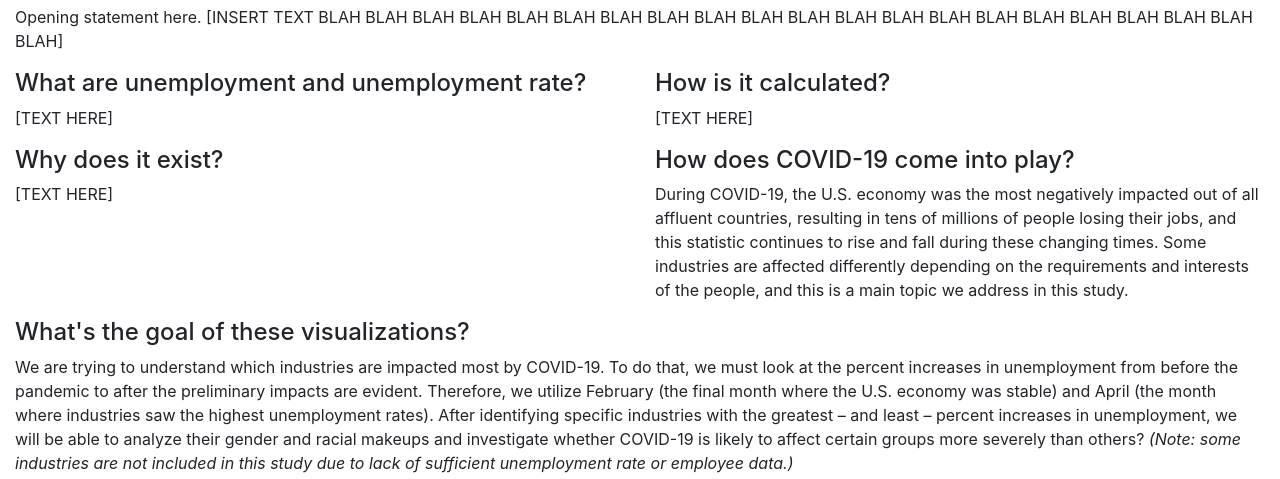
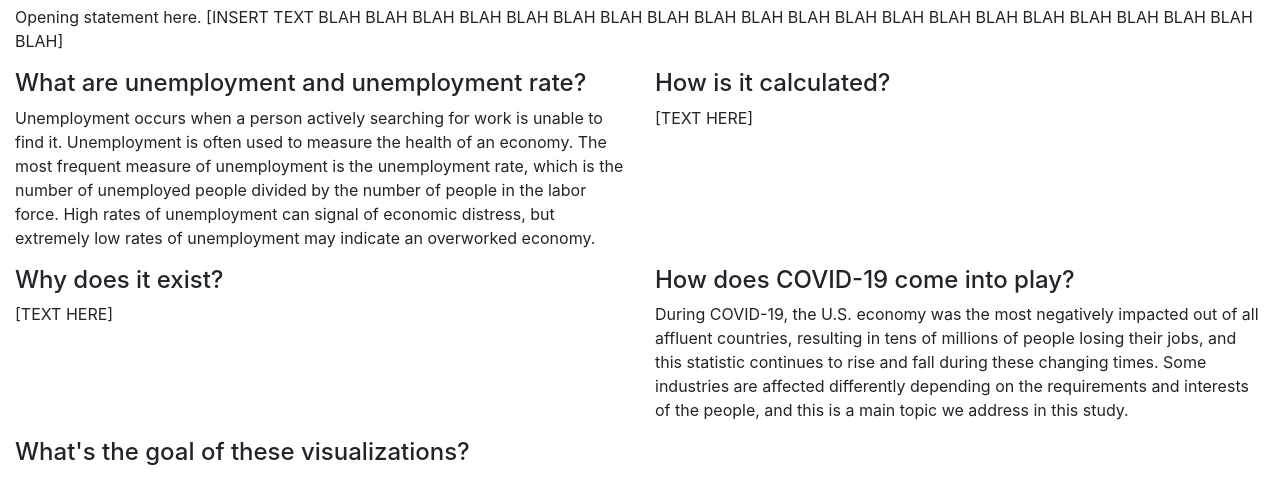
Before and after one commit to asmikumar/economic-analysis-covid19, a plain HTML site: page index.html in a window 1280 px wide. Shown: the part 241-720 px from the top of the page. Drawn offline with Linux system fonts and the light colour scheme.

Commit message:
Adding more unemployment rate descriptions

```diff
--- a/index.html
+++ b/index.html
@@ -75,7 +75,7 @@
 
             <div class='col-lg-6'>
               <h4>What are unemployment and unemployment rate?</h4>
-              [TEXT HERE]
+              Unemployment occurs when a person actively searching for work is unable to find it. Unemployment is often used to measure the health of an economy. The most frequent measure of unemployment is the unemployment rate, which is the number of unemployed people divided by the number of people in the labor force. High rates of unemployment can signal of economic distress, but extremely low rates of unemployment may indicate an overworked economy.
             </div>
 
             <div class='col-lg-6'>
```
